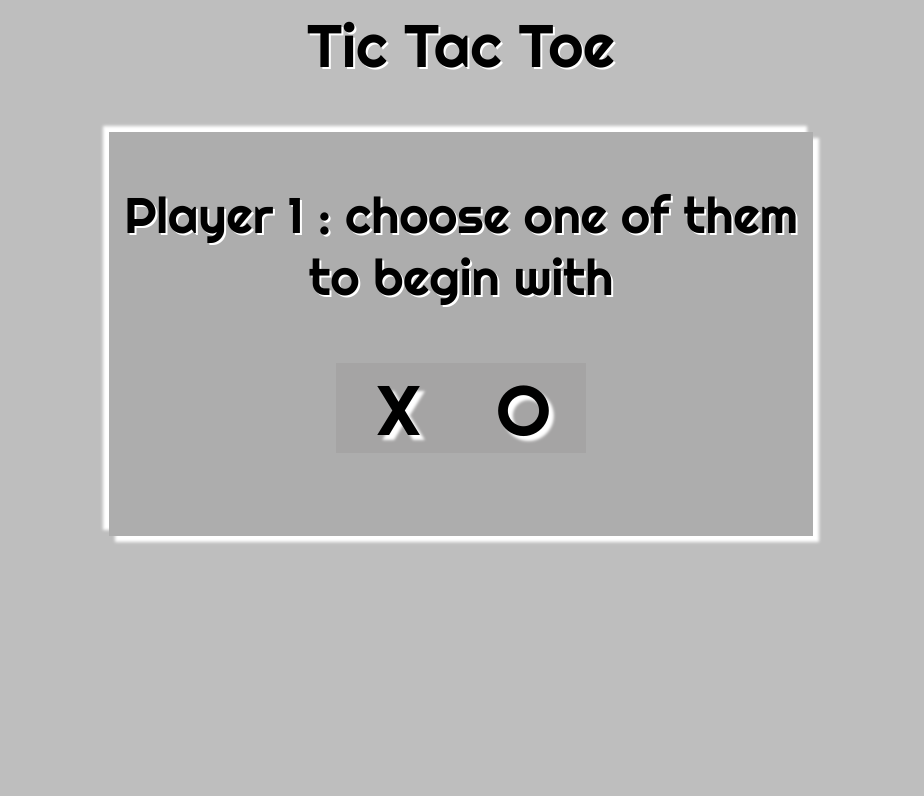
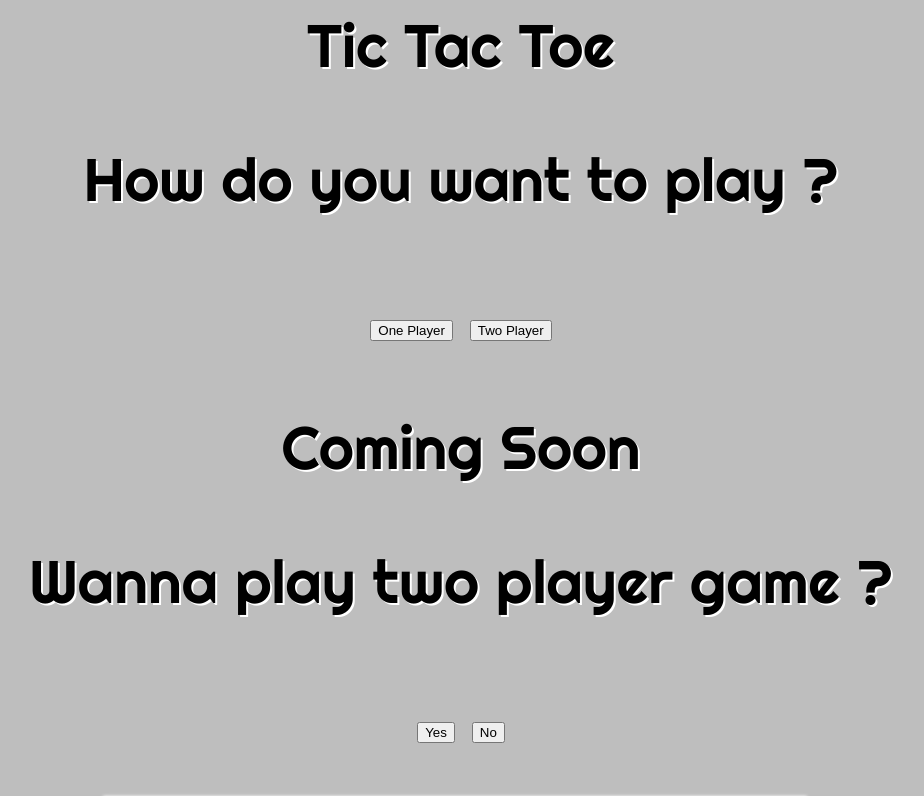
Before and after one commit to MohitSharma-21/tic-tac-toe, a plain HTML site: page index.html in a window 1280 px wide. Shown: the top 796 px of the page, without its empty margins (179-1103 px from the left). Drawn offline with Linux system fonts and the light colour scheme.

Commit message:
Update index.html

```diff
--- a/index.html
+++ b/index.html
@@ -14,8 +14,29 @@
 
 <body>
 
+
     Tic Tac Toe
-    <!-- START -->
+
+    <!-- one player / two player  -->
+    <div id="no_of_player">
+        <p id="ques">How do you want to play ?</p>
+        <div id="no_choice">
+            <button id="one">One Player</button>
+            <button id="two">Two Player</button>
+        </div>
+    </div>
+
+    <!-- one player -->
+    <div id="player1game">
+        <p class="coming">Coming Soon</p>
+        <p class="coming">Wanna play two player game ?</p>
+        <div id="yes_no">
+            <button id="yes" onclick="yes()">Yes</button>
+            <button id="no" onclick="history.go(0)">No</button>
+        </div>
+    </div>
+
+    <!-- choosing x/o -->
     <div id="front">
         <p>Player 1 : choose one of them to begin with</p>
         <div id="choice">
@@ -52,13 +73,14 @@
     </div>
 
 
-    <!-- END -->
+    <!-- Result -->
     <div class="end" id="last">
         <p id="txt">Match ended</p>
         <br>
         <button id="restart" onclick="history.go(0)">Replay</button>
     </div>
 
+
     <script src="main.js"></script>
 </body>
 
```
